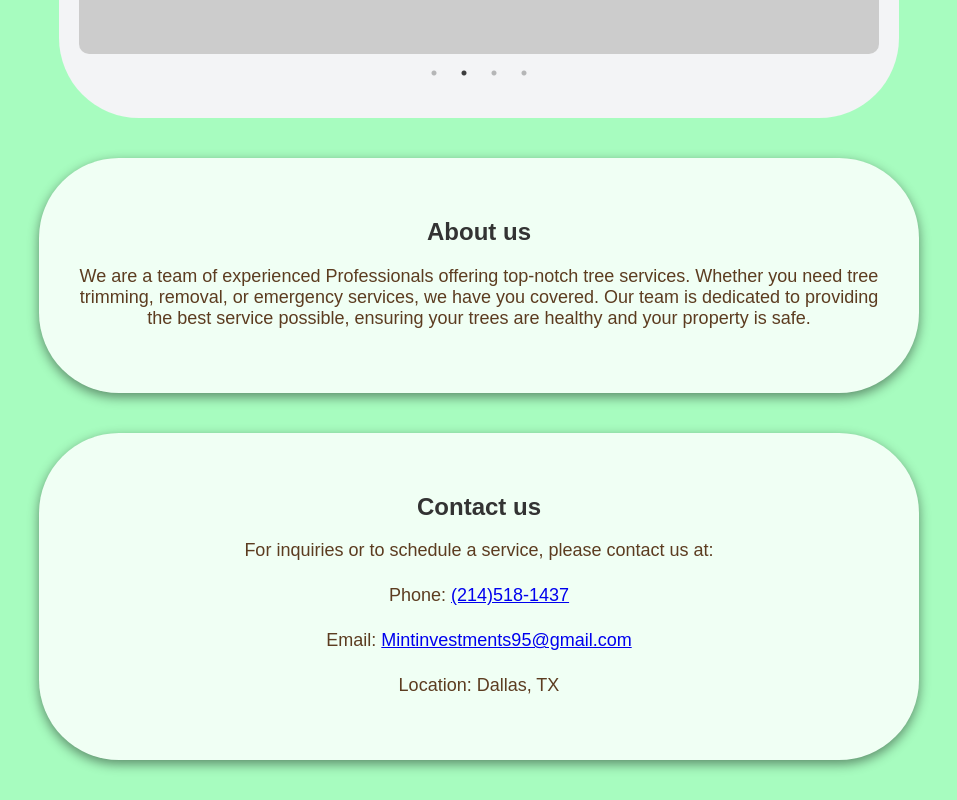
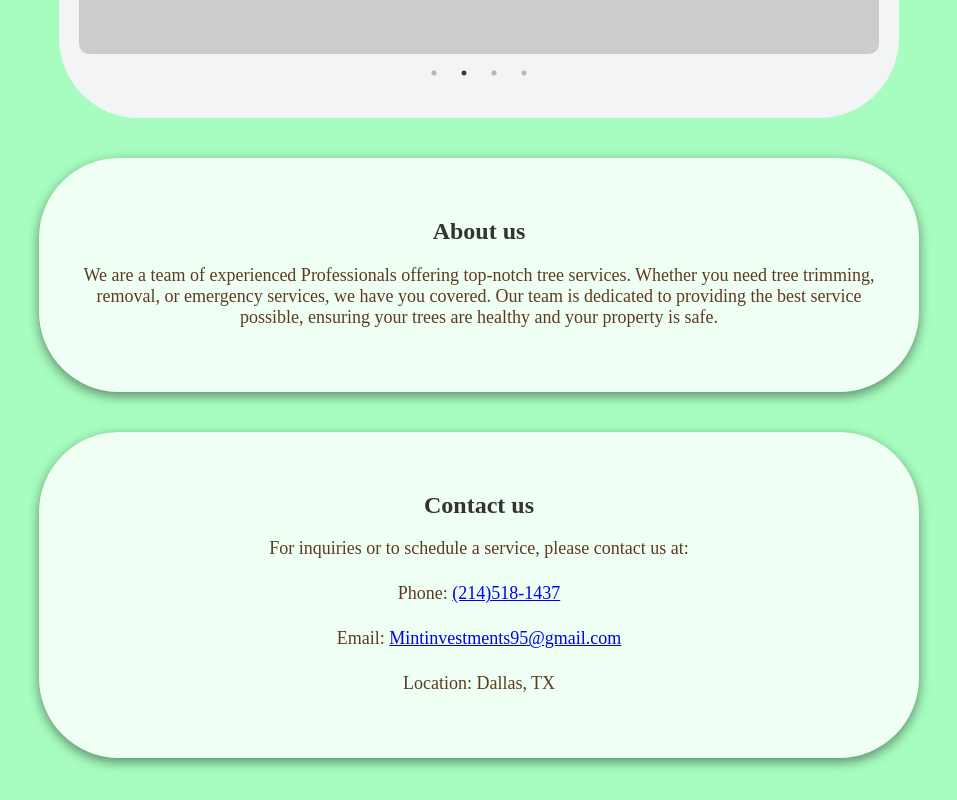
Before and after one commit to Joaquin95/Best-Tree-Service, a React (Create React App) app: page / in a window 1280 px wide. Shown: the part 802-1602 px from the top of the page, without its empty margins (161-1118 px from the left). Built offline with nearby package versions, Linux system fonts and the light colour scheme.

Commit message:
updated style of text

```diff
--- a/src/index.css
+++ b/src/index.css
@@ -28,6 +28,7 @@ body {
 .about-section {
   background-color: #f0fff4;
   padding: 2.5rem;
+  font-family: 'Cursive', cursive;
   margin: 40px auto;
   max-width: 800px;
   border-radius: 80px;
@@ -39,6 +40,7 @@ body {
   padding: 2.5rem;
   margin: 40px auto;
   max-width: 800px;
+  font-family: 'Cursive', cursive;
   border-radius: 80px;
   box-shadow: 0 4px 12px rgba(0, 0, 0, 0.45);
   text-align: center;
```
